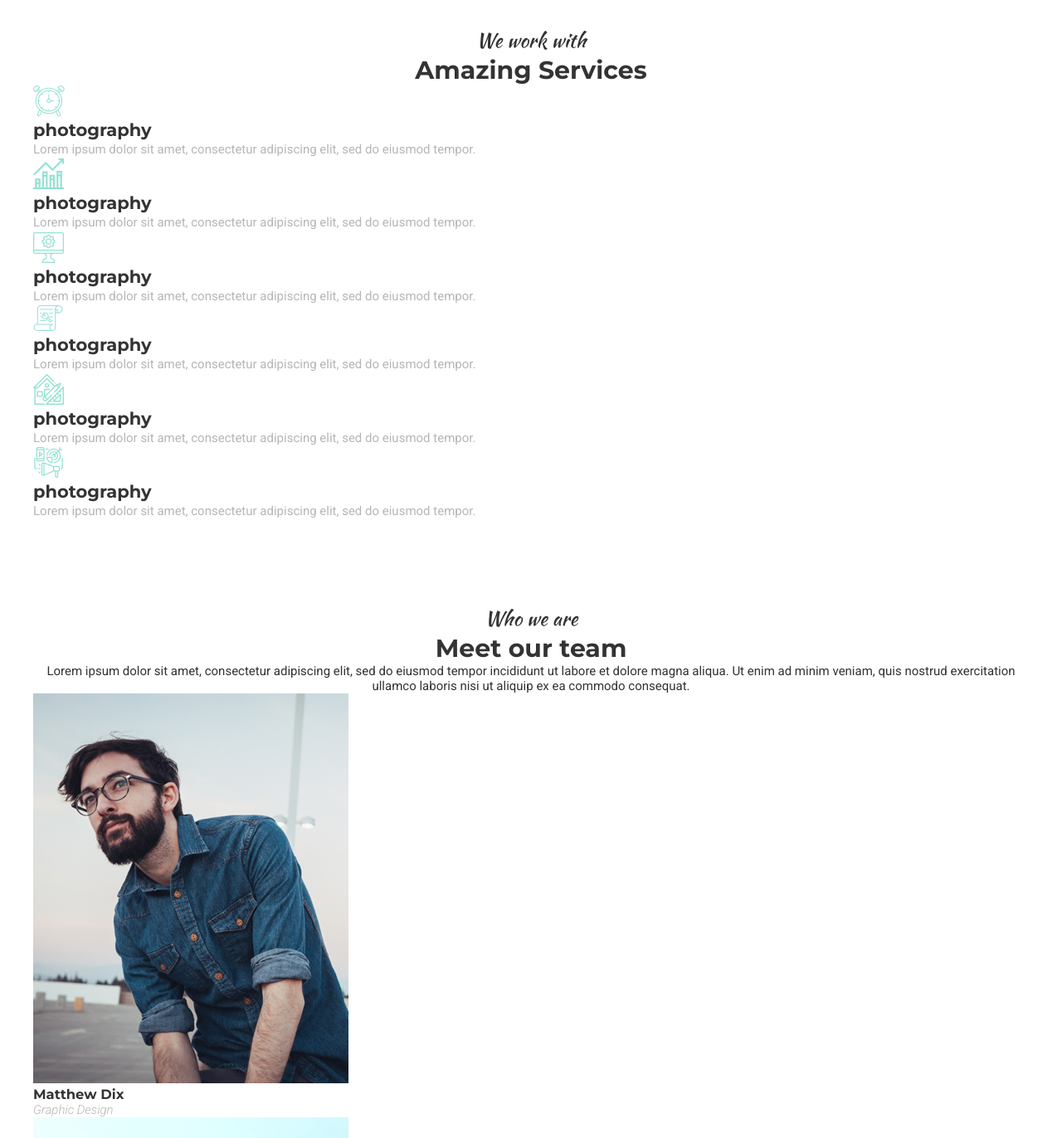
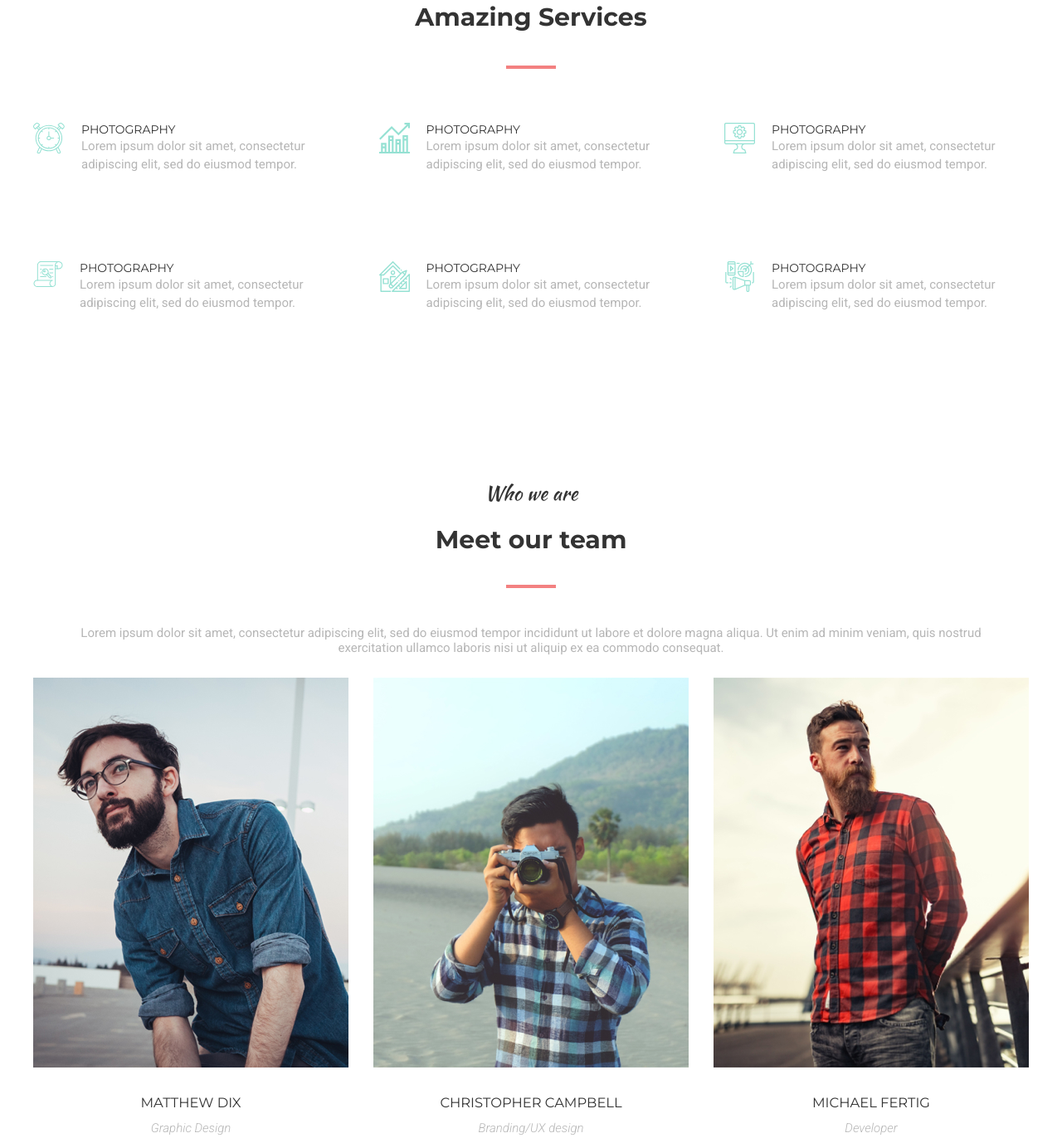
Before and after one commit to anantoniuk/web-mogo, a plain HTML site: page index.html in a window 1280 px wide. Shown: the part 176-1548 px from the top of the page at 83% size. Drawn offline with nearby package versions, Linux system fonts and the light colour scheme.

Commit message:
add flex-box

```diff
--- a/index.html
+++ b/index.html
@@ -26,7 +26,7 @@
   </head>
   <body>
     <header class="header">
-      <div class="container">
+      <div class="container header-container">
         <a class="logo" href="#">MoGo</a>
         <nav class="nav">
           <ul class="nav-list">
@@ -42,7 +42,7 @@
     <main class="main">
       <!-- сервери -->
       <section class="services">
-        <div class="container">
+        <div class="container services-container">
           <hgroup class="services-content">
             <p class="section-ask">We work with</p>
             <h2 class="services-title">Amazing Services</h2>
@@ -56,11 +56,13 @@
                   alt="clock"
                 />
               </div>
+              <div class="services-meta">
                 <h2 class="services-category">photography</h2>
                 <p class="services-text">
-                Lorem ipsum dolor sit amet, consectetur adipiscing elit, sed do
-                eiusmod tempor.
+                  Lorem ipsum dolor sit amet, consectetur adipiscing elit, sed
+                  do eiusmod tempor.
                 </p>
+              </div>
             </li>
             <li class="services-item">
               <div class="services-photo">
@@ -70,11 +72,13 @@
                   alt="graph"
                 />
               </div>
+              <div class="services-meta">
                 <h2 class="services-category">photography</h2>
                 <p class="services-text">
-                Lorem ipsum dolor sit amet, consectetur adipiscing elit, sed do
-                eiusmod tempor.
+                  Lorem ipsum dolor sit amet, consectetur adipiscing elit, sed
+                  do eiusmod tempor.
                 </p>
+              </div>
             </li>
             <li class="services-item">
               <div class="services-photo">
@@ -84,11 +88,13 @@
                   alt="display"
                 />
               </div>
+              <div class="services-meta">
                 <h2 class="services-category">photography</h2>
                 <p class="services-text">
-                Lorem ipsum dolor sit amet, consectetur adipiscing elit, sed do
-                eiusmod tempor.
+                  Lorem ipsum dolor sit amet, consectetur adipiscing elit, sed
+                  do eiusmod tempor.
                 </p>
+              </div>
             </li>
             <li class="services-item">
               <div class="services-photo">
@@ -98,11 +104,13 @@
                   alt="paper"
                 />
               </div>
+              <div class="services-meta">
                 <h2 class="services-category">photography</h2>
                 <p class="services-text">
-                Lorem ipsum dolor sit amet, consectetur adipiscing elit, sed do
-                eiusmod tempor.
+                  Lorem ipsum dolor sit amet, consectetur adipiscing elit, sed
+                  do eiusmod tempor.
                 </p>
+              </div>
             </li>
             <li class="services-item">
               <div class="services-photo">
@@ -112,11 +120,13 @@
                   alt="home"
                 />
               </div>
+              <div class="services-meta">
                 <h2 class="services-category">photography</h2>
                 <p class="services-text">
-                Lorem ipsum dolor sit amet, consectetur adipiscing elit, sed do
-                eiusmod tempor.
+                  Lorem ipsum dolor sit amet, consectetur adipiscing elit, sed
+                  do eiusmod tempor.
                 </p>
+              </div>
             </li>
             <li class="services-item">
               <div class="services-photo">
@@ -126,18 +136,20 @@
                   alt="marketing"
                 />
               </div>
+              <div class="services-meta">
                 <h2 class="services-category">photography</h2>
                 <p class="services-text">
-                Lorem ipsum dolor sit amet, consectetur adipiscing elit, sed do
-                eiusmod tempor.
+                  Lorem ipsum dolor sit amet, consectetur adipiscing elit, sed
+                  do eiusmod tempor.
                 </p>
+              </div>
             </li>
           </ul>
         </div>
       </section>
       <!-- команда -->
       <section class="team">
-        <div class="container">
+        <div class="container team-container">
           <hgroup class="team-content">
             <p class="section-ask">Who we are</p>
             <h2 class="team-title">Meet our team</h2>
@@ -199,7 +211,7 @@
       </section>
     </main>
     <footer class="footer">
-      <div class="container">
+      <div class="container footer-container">
         <p class="footer-text">
           © 2016 MoGo free PSD template by
           <span class="footer-text-contrast">Laaqiq</span>
--- a/src/css/style.css
+++ b/src/css/style.css
@@ -27,11 +27,20 @@ body {
 .header {
   padding: 17px 0px 70px 0px;
 }
+.header-container {
+  display: flex;
+  justify-content: space-between;
+  align-items: center;
+}
 .logo {
   color: var(--colorNav);
   font-size: 30px;
   font-weight: 700;
   text-decoration: none;
+}
+.nav-list {
+  display: flex;
+  gap: 55px;
 }
 .nav-link {
   color: var(--colorNav);
@@ -39,10 +48,17 @@ body {
 }
 .nav-link:hover {
   color: var(--colorNavHover);
+  text-decoration: 3px underline;
+  text-underline-offset: 10px;
 }
 /* services */
 .services {
   padding-bottom: 100px;
+}
+.services-container {
+  display: flex;
+  flex-direction: column;
+  align-items: center;
 }
 .section-ask {
   font-family: var(--textContrast);
@@ -50,11 +66,45 @@ body {
   line-height: 1.5;
   font-weight: 400;
   text-align: center;
+  margin-bottom: 20px;
 }
 .services-title {
+  display: flex;
+  flex-direction: column;
   font-size: 30px;
   font-weight: 700;
   text-align: center;
+  position: relative;
+  align-items: center;
+}
+.services-title::after {
+  content: "";
+  display: block;
+  margin-top: 40px;
+  width: 60px;
+  height: 4px;
+  background-color: var(--colorNavHover);
+}
+.services-title::backdrop {
+  background-color: rgb(0, 0, 0);
+}
+.services-list {
+  margin: 65px 0 100px 0;
+  display: flex;
+  flex-wrap: wrap;
+  justify-content: space-between;
+  row-gap: 105px;
+}
+.services-item {
+  display: flex;
+  max-width: 367px;
+  gap: 20px;
+}
+.services-category {
+  font-family: var(--textPrimary);
+  font-weight: 400;
+  text-transform: uppercase;
+  font-size: 14px;
 }
 .services-text {
   font-family: var(--textSecond);
@@ -64,19 +114,55 @@ body {
 }
 /* team */
 .team {
-  padding-bottom: 70px;
+  padding-bottom: 80px;
+}
+.team-container {
+  display: flex;
+  flex-direction: column;
+  align-items: center;
 }
 .team-title {
+  display: flex;
+  flex-direction: column;
+  position: relative;
+  align-items: center;
   font-size: 30px;
   font-weight: 700;
   text-align: center;
 }
+.team-title::after {
+  content: "";
+  display: block;
+  margin-top: 36px;
+  width: 60px;
+  height: 4px;
+  background-color: var(--colorNavHover);
+}
 .team-text {
   font-family: var(--textSecond);
-  color: var(--textSecond);
+  color: var(--colorSecondText);
   font-size: 15px;
   font-weight: 400;
   text-align: center;
+  margin: 45px 0 27px 0;
+  max-width: 1104px;
+}
+.team-list {
+  display: flex;
+  flex-wrap: wrap;
+  gap: 30px;
+}
+.teammate-content {
+  margin-top: 30px;
+  display: flex;
+  flex-direction: column;
+  align-items: center;
+  row-gap: 11px;
+}
+.teammate-name {
+  font-family: var(--textPrimary);
+  font-weight: 400;
+  text-transform: uppercase;
 }
 .teammate-role {
   font-family: var(--textSecond);
@@ -89,6 +175,13 @@ body {
 .footer {
   padding-bottom: 10px;
 }
+.footer-container {
+  padding-top: 10px;
+  border-top: 1px solid var(--colorSecondText);
+  display: flex;
+  justify-content: space-between;
+  align-items: center;
+}
 .footer-text-contrast {
   color: var(--colorNavHover);
 }
@@ -97,13 +190,15 @@ body {
   color: var(--colorSecondText);
   font-weight: 300;
   font-style: italic;
+  padding: 12px 146px 12px 10px;
+  border: 1px solid var(--colorSecondText);
 }
 .form-button {
   color: var(--colorTextButton);
   font-weight: 700;
   background-color: var(--colorNav);
   border: none;
-  padding: 11px 38px;
+  padding: 12px 38px;
   cursor: pointer;
 }
 .form-button:hover {
```
Lines whose indentation alone changed are shown as unchanged.
